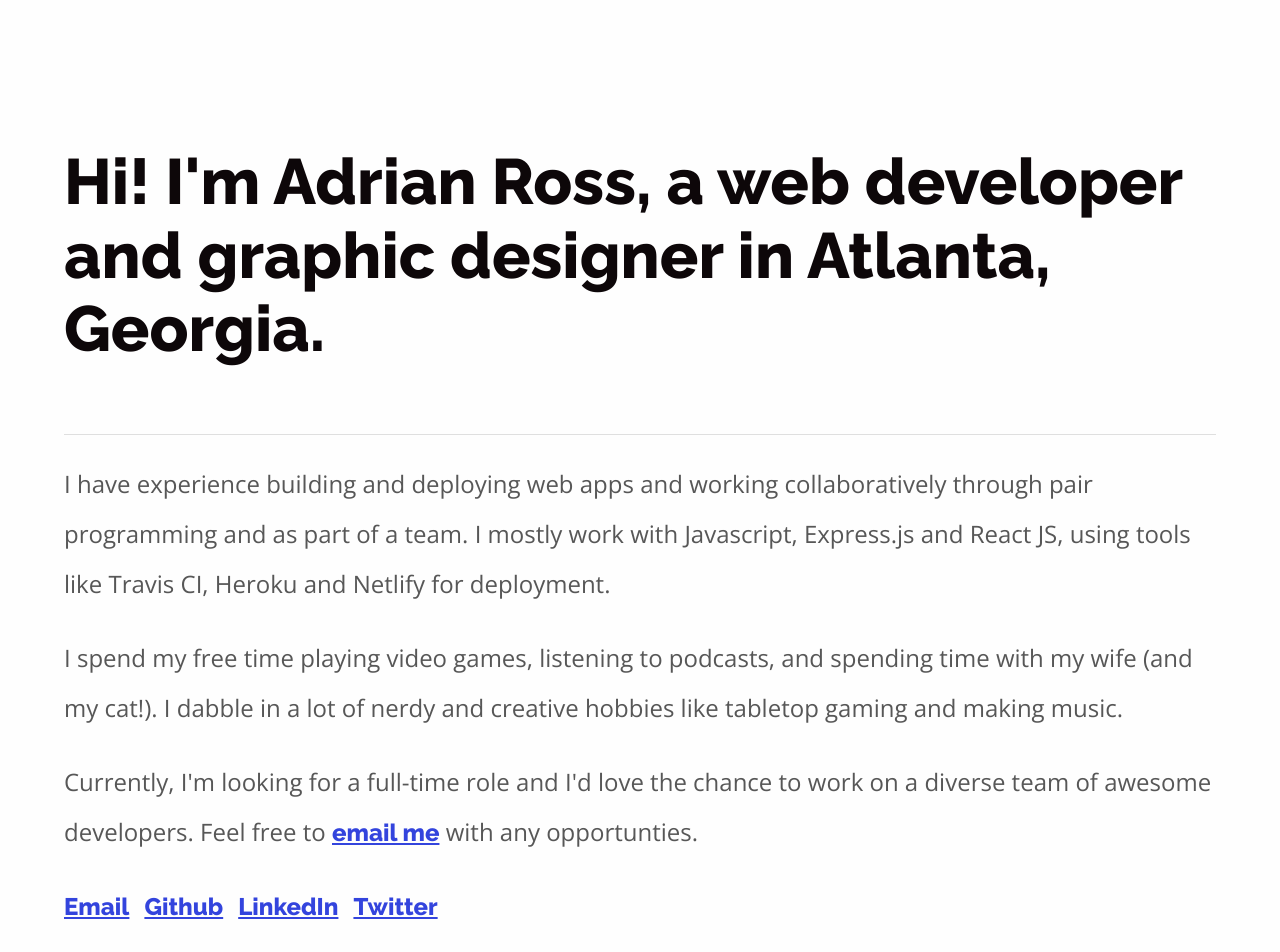
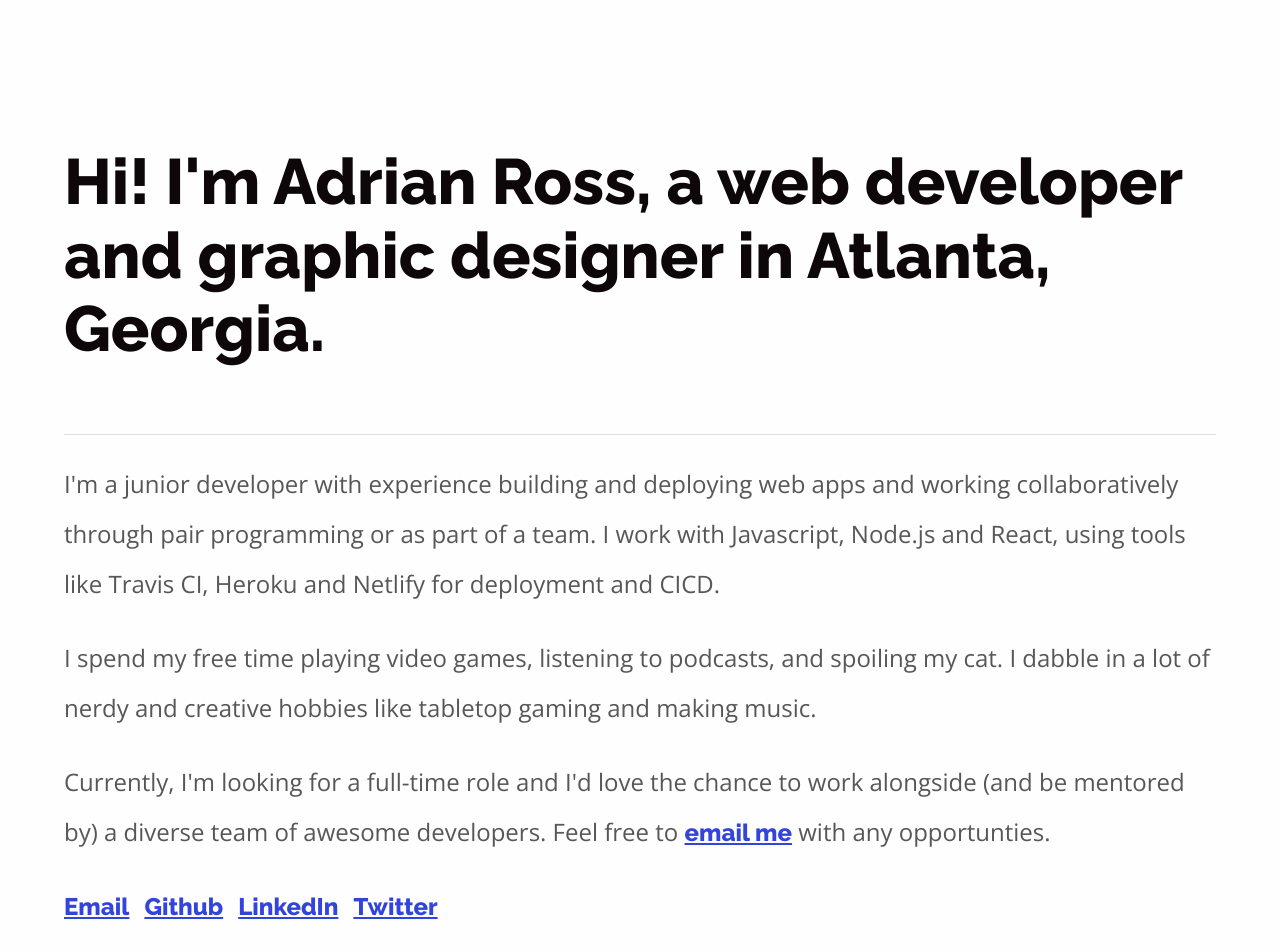
Before and after one commit to adriantoddross/portfolio, a React (Create React App) app: page / in a window 1280 px wide. Shown: the top 952 px of the page. Built offline with nearby package versions, Linux system fonts and the light colour scheme.

Commit message:
Simple wording revisions

```diff
--- a/src/components/AboutMe.js
+++ b/src/components/AboutMe.js
@@ -13,16 +13,16 @@ export default function AboutMe(props) {
         <section>
         <h2 className='section-header'>Experience</h2>
           <p className='experience'>
-            I have experience building and deploying web apps and working collaboratively through pair programming and as part of a team. I mostly work with Javascript, Express.js and React JS, using tools like Travis CI, Heroku and Netlify for deployment.
+            I'm a junior developer with experience building and deploying web apps and working collaboratively through pair programming or as part of a team. I work with Javascript, Node.js and React, using tools like Travis CI, Heroku and Netlify for deployment and CICD.
           </p>
         </section>
           <p>
-            I spend my free time playing video games, listening to podcasts, and spending time with my wife (and my cat!). I dabble in a lot of nerdy and creative hobbies like tabletop gaming and making music.
+            I spend my free time playing video games, listening to podcasts, and spoiling my cat. I dabble in a lot of nerdy and creative hobbies like tabletop gaming and making music.
           </p>
         <section>
         <h2 className='section-header'>About Me</h2>
           <p className='contact'>
-            Currently, I'm looking for a full-time role and I'd love the chance to work on a diverse team of awesome developers. Feel free to <a
+            Currently, I'm looking for a full-time role and I'd love the chance to work alongside (and be mentored by) a diverse team of awesome developers. Feel free to <a
             className='email' href="mailto:adriantoddross@gmail.com">email me</a> with any opportunties.
           </p>
         </section>
```
